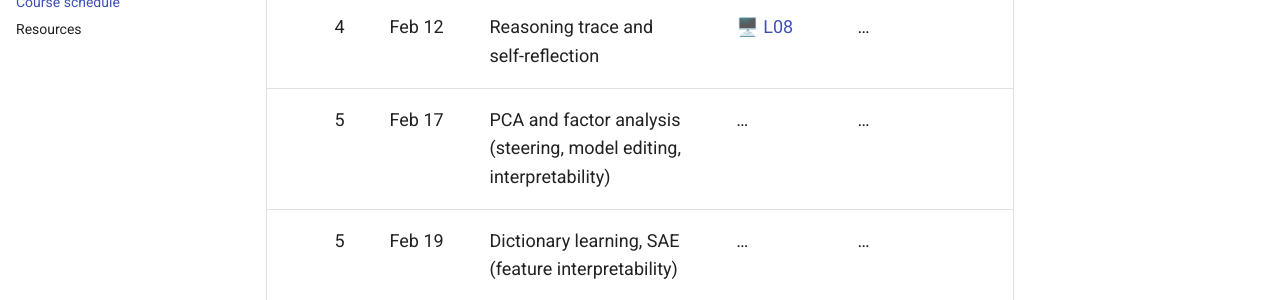
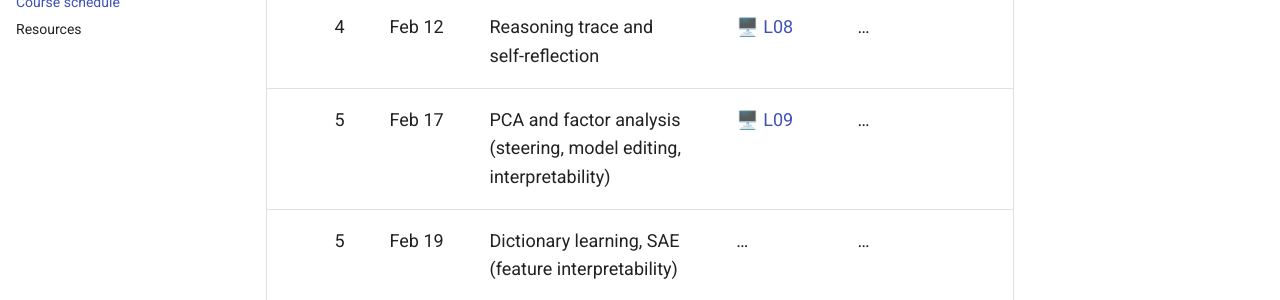
Before and after one commit to Yiqiao-Zhong/Science-of-LLMs, an MkDocs documentation site: the page built from docs/schedule.md, in a window 1280 px wide and 900 px high, scrolled down 1255 px. Shown: the part 151-451 px from the top of the window. Built offline with MkDocs 1.6.1 and Material for MkDocs 9.7.7, drawn with Linux system fonts in a browser that asks for light colours; comment, search, counter and statistics services are not loaded.

Commit message:
add new lec

```diff
--- a/docs/schedule.md
+++ b/docs/schedule.md
@@ -24,7 +24,7 @@ Here is the general outline.
 | 3 | Feb 5 | Sparsity and low-rankness | 🖥️ [L06](assets/slides/lec06.pdf) | [Yupeng Zhang](https://www.linkedin.com/in/yupeng2599/) and [Peter Zhao](https://www.linkedin.com/in/peter-xingyu-zhao-b253ab281/) |
 | 4 | Feb 10 | Layerwise structures of embeddings | 🖥️ [L07](assets/slides/lec07.pdf) | [Bofeng Cao](https://www.linkedin.com/in/bofengcao/) and [Shixiao Liang](https://catslab.engr.wisc.edu/staff/liang-shixiao/) |
 | 4 | Feb 12 | Reasoning trace and self-reflection | 🖥️ [L08](assets/slides/lec08.pdf) | … |
-| 5 | Feb 17 | PCA and factor analysis (steering, model editing, interpretability) | … | … |
+| 5 | Feb 17 | PCA and factor analysis (steering, model editing, interpretability) | 🖥️ [L09](assets/slides/lec09.pdf) | … |
 | 5 | Feb 19 | Dictionary learning, SAE (feature interpretability) | … | … |
 | 6 | Feb 24 | Causal tracing and circuits (attribution, interpretability) | … | … |
 | 6 | Feb 26 | Leave-one-out, influence functions (robustness, sensitivity analysis) | … | … |
```
Also changed, not shown: 1 other file.
